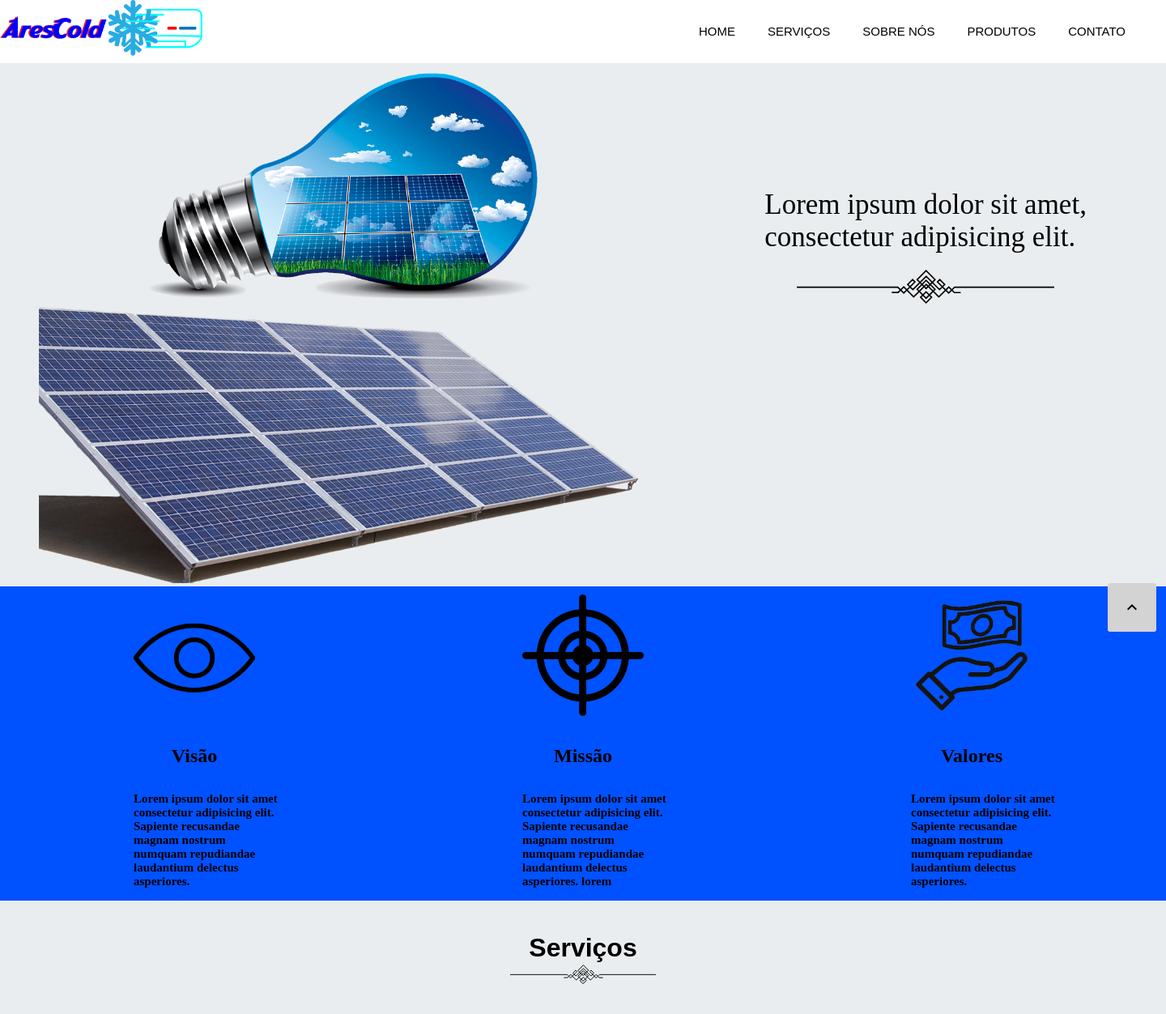
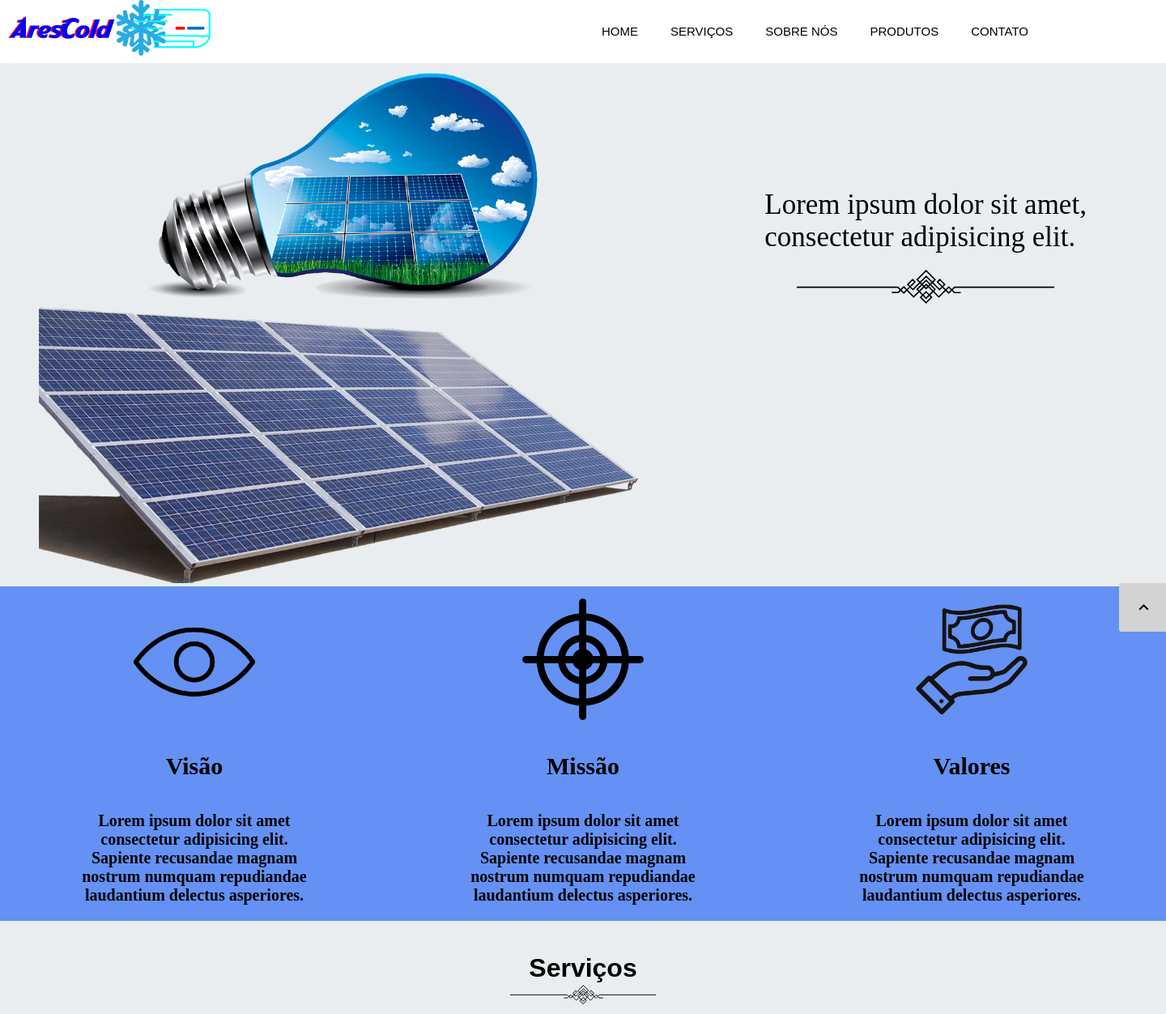
Before and after one commit to Matheuss06/site_2, a PHP site: page / in a window 1440 px wide. Shown: the top 1252 px of the page at 81% size. Run offline with PHP 8.4, Linux system fonts and the light colour scheme; some libraries are stand-ins or nearby versions.

Commit message:
ajustando cores, tamanhos de fontes e divs

```diff
--- a/CSS/estilo.css
+++ b/CSS/estilo.css
@@ -13,8 +13,12 @@ body{
     box-shadow: -5px 0 5px -5px rgba(0, 38, 255, 0.5), 5px 0 5px -5px rgba(0, 183, 255, 0.75);
 }
 
+.fundocontainer{
+    background-color: #c2c5f3;;
+}
+
 .cor_azul{
-    background-color: rgb(1, 152, 253);
+    background-color: rgb(100, 145, 243);
 }
 
 .fundo{
@@ -90,7 +94,7 @@ a{
     display: flex;
     justify-content: center;
     top: 90%;
-    left: 95%;
+    left: 96%;
     align-items: center;
     cursor: url(../images/cursor-pointer.cur), pointer;
     transition: 0.2s ease-in;
@@ -111,7 +115,7 @@ header{
 }
 
 .logo{
-    padding-right: 50px;
+    margin-left: 10px;
 }
 
 .tamanhologo{
@@ -121,6 +125,7 @@ header{
 
 .menu{
     margin: 30px;
+    margin-right: 150px;
     display: flex;
     align-items: center;
     justify-content: center;
@@ -240,33 +245,33 @@ header{
 /* ##################### INICIO VISAO ######################################### */
 
 .visao{
-    background-color: rgb(0, 81, 255);
+    background-color: rgb(100, 145, 243);
     display: flex;
     justify-content: space-around;
-
 }
 
-.texto_visao{
-    background-color: rgb(255, 255, 255);
-
+.imagens_visao{
+    width: 150px;
 }
 
 .imagens{
-    width: 150px;
-    margin-top: 5px;
+    margin-top: 15px;
+    width: 300px;
+    display: flex;
+    flex-direction: column;
+    align-items: center;
 }
 
 .texto{
-    background-color: rgb(0, 81, 255);
     font-weight: bold;
-    font-size: x-large;
+    font-size: 30px;
     text-align: center;
 }
 
 .texto_p{
-    font-size: 15px;
-    width: 180px;
-    text-align: start;
+    font-size: 20px;
+    width: 300px;
+    text-align: center;
 }
 
 /* ##################### FIM VISAO ################################################ */
@@ -277,14 +282,15 @@ header{
 .produtos{
     display: flex;
     justify-content: space-around;
-
+    margin-bottom: 50px;
 }
 
 .imagens_prod{
     margin: 0px 50px;
-    border: 1px solid white;
+    border: 1px solid #eaedef;
     width: 250px;
     height: 100%;
+    border-radius: 10px;
     cursor: url(../images/cursor-pointer.cur), pointer;
 }
 
@@ -300,10 +306,10 @@ header{
 .selecionar{
     display: flex;
     justify-content: space-around;
-    cursor: pointer;
     font-weight: bold;
+    font-size: 20px;
     padding: 10px;
-    border: 1px solid white;
+    border: 1px solid #eaedef;
     cursor: url(../images/cursor-pointer.cur), pointer;
 }
 
@@ -312,6 +318,7 @@ header{
     font-weight: bold;
     padding: 10px;
     border: 1px solid  rgb(112, 188, 211);
+
 }
 
 .w50{
@@ -390,7 +397,7 @@ header{
 /* ##################### INICIO PRODUTO DETALHES ################################## */
 
 .detalhes{
-    margin-top: 50px;
+    padding: 50px 5px;
 }
 
 .img_detalhe{
@@ -402,6 +409,8 @@ header{
 }
 
 .borda{
+    border: none;
+    height: 1px;
     box-shadow: .125rem -.125rem 1rem rgba(2, 19, 250, 0.5), .125rem .125rem 1rem rgba(4, 0, 247, 0.5);
 }
 
--- a/index.php
+++ b/index.php
@@ -13,7 +13,7 @@
     <script src="https://ajax.googleapis.com/ajax/libs/angularjs/1.6.9/angular.min.js"></script>
     <title>Ares Cold</title>
 </head>
-<body ng-app="meuApp" ng-controller="Controlador" style="background-color: #bcc0f5;";>
+<body ng-app="meuApp" ng-controller="Controlador" class="fundocontainer">
 
     <a href="#topo">
         <span class="quadrado">
@@ -42,7 +42,7 @@
         <section class="visao cor_azul">
 
             <article class="imagens">
-                <img src="images/visao.png" alt="Visão" class="imagens">
+                <img src="images/visao.png" alt="Visão" class="imagens_visao">
                     <div class="texto">
                         <h4>Visão</h4>
                         <p class="texto_p">
@@ -52,17 +52,17 @@
             </article>
 
             <article class="imagens">
-                <img src="images/alvo.png" alt="Missão" class="imagens">
+                <img src="images/alvo.png" alt="Missão" class="imagens_visao">
                     <div class="texto">
                         <h4>Missão</h4>
                         <p class="texto_p">
-                            Lorem ipsum dolor sit amet consectetur adipisicing elit. Sapiente recusandae magnam nostrum numquam repudiandae laudantium delectus asperiores. lorem
+                            Lorem ipsum dolor sit amet consectetur adipisicing elit. Sapiente recusandae magnam nostrum numquam repudiandae laudantium delectus asperiores.
                         </p>
                     </div>
             </article>
 
             <article class="imagens">
-                <img src="images/dinheiro.png" alt="Valores" class="imagens">
+                <img src="images/dinheiro.png" alt="Valores" class="imagens_visao">
                     <div class="texto">
                         <h4> Valores</h4>
                         <p class="texto_p">
@@ -184,9 +184,11 @@
                     <div><a href="produto_detalhe.php?id=17"><img src="images/energia_solar_solo.png" alt="Kit Energia Solar" class="imagens_prod"></div></a>
                     <div><a href="produto_detalhe.php?id=18"><img src="images/caixa_energiasolar.png" alt="Combo Energia Solar" class="imagens_prod"></div></a>
                     <div><a href="produto_detalhe.php?id=19"><img src="images/placasolar_black.png" alt="Kit 6 Placas de Energia Solar" class="imagens_prod"></div></a>
-                    <div><a href="produto_detalhe.php?id=20"><img src="images/placasolar_duas.png" alt="Placa de Energia Solar" class="imagens_prod"></div></a>
+                    <div><a href="produto_detalhe.php?id=20"><img src="images/placasolar_black.png" alt="Placa de Energia Solar" class="imagens_prod"></div></a>
                 </div>
         </div>
+
+        <hr class="borda">
 
     <script>
         var app = angular.module('meuApp', []);
```
Also changed, not shown: produto_detalhe.php (+14 -12 lines).
